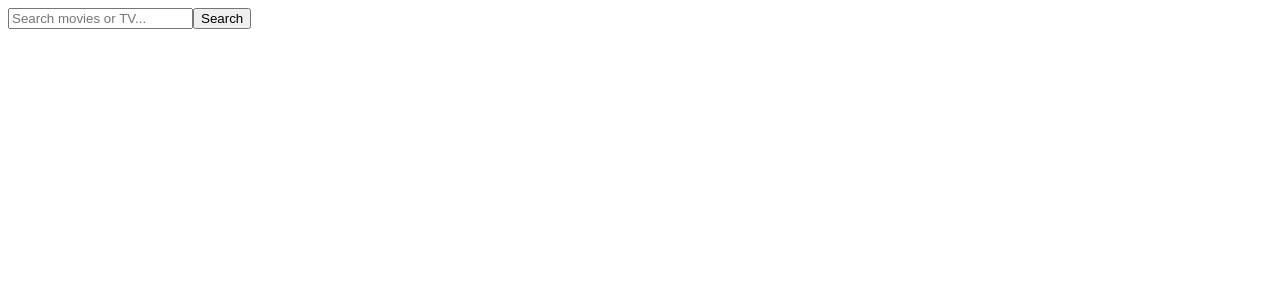
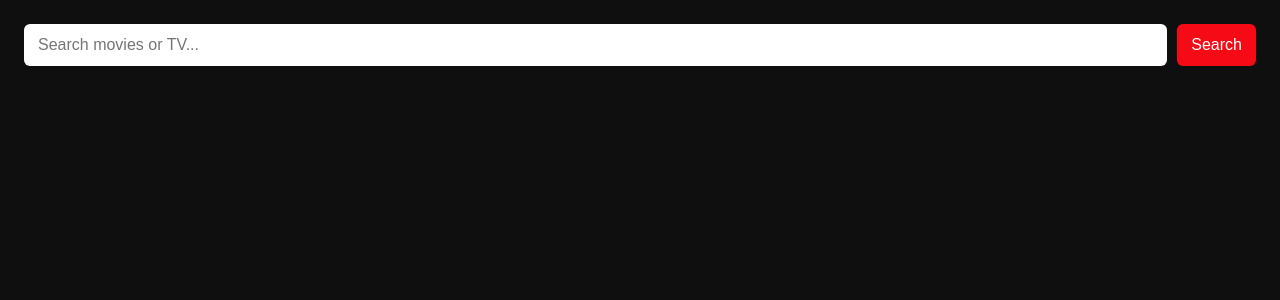
Before and after one commit to wespitia05/ReactJSFavMovieApp, a React (Vite) app in the folder my-react-fav-movie-app/: page / in a window 1280 px wide. Shown: the top 300 px of the page. Built offline with nearby package versions, Linux system fonts and the light colour scheme.

Commit message:
css styling for the search bar and search results

```diff
--- a/my-react-fav-movie-app/src/App.jsx
+++ b/my-react-fav-movie-app/src/App.jsx
@@ -50,6 +50,7 @@ function App() {
 
     return (
         <div className="movie-app">
+            <div className="search-bar">
                 <form className="search-form" onSubmit={handleSubmit}>
                     <input
                         className="search-input"
@@ -59,6 +60,7 @@ function App() {
                     />
                     <button className="search-button" type="submit">Search</button>
                 </form>
+            </div>
 
             {error && <p className="error-text">{error}</p>}
 
--- a/my-react-fav-movie-app/src/index.css
+++ b/my-react-fav-movie-app/src/index.css
@@ -0,0 +1,79 @@
+/* entire page */
+body {
+    margin: 0;
+    font-family: monospace;
+    background-color: #0f0f0f;
+    color: #ffffff;
+}
+
+/* layout */
+.movie-app {
+    padding: 24px;
+    max-width: 100vw;
+    margin: 0 auto;
+}
+
+/* search */
+.search-bar {
+    margin-bottom: 14px;
+}
+
+.search-form {
+    display: flex;
+    gap: 10px;
+}
+
+.search-input {
+    flex: 1;
+    padding: 12px 14px;
+    font-size: 1rem;
+    border-radius: 6px;
+    border: none;
+}
+
+.search-button {
+    padding: 10px 14px;
+    font-size: 1rem;
+    border-radius: 6px;
+    border: none;
+    cursor: pointer;
+    background-color: hsl(357, 92%, 50%);
+    color: white;
+}
+
+.search-button:hover {
+    background-color: hsl(357, 92%, 40%);
+}
+
+/* error */
+.error-text {
+    margin-top: 8px;
+    color: #ff6b6b;
+}
+
+/* results */
+.results-list {
+    list-style: none;
+    padding: 0;
+    min-width: 360px;
+}
+
+.results-item {
+    padding: 10px 0;
+    border-bottom: 1px solid #2a2a2a;
+}
+
+.results-title {
+    font-size: 20px;
+    font-weight: 600;
+    cursor: pointer;
+}
+
+.results-title:hover {
+    color: hsl(204, 92%, 55%);
+}
+
+.results-year {
+    font-size: 20px;
+    opacity: 0.8;
+}
```
Lines whose indentation alone changed are shown as unchanged.
